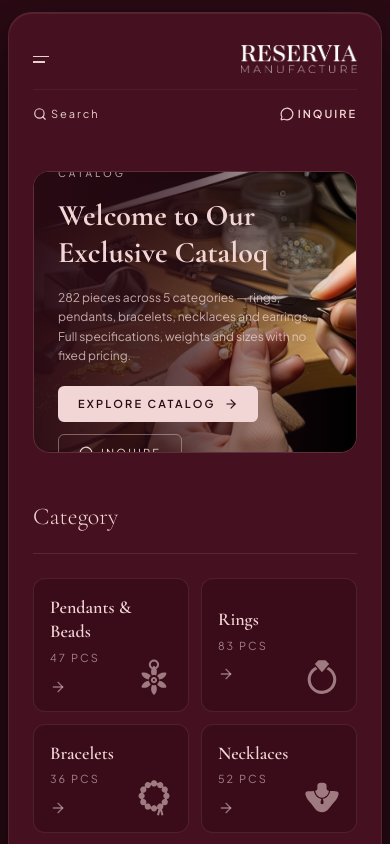
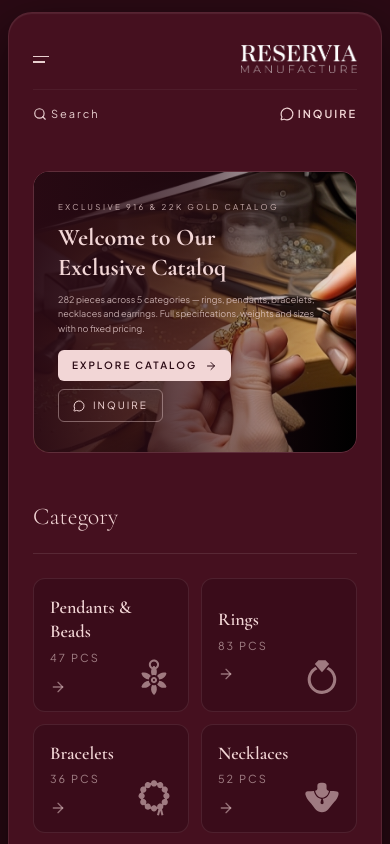
Before and after one commit to fitrimahadzir/RM-Hard-Gold-Cataloq, a React (Vite) app: page / in a window 390 px wide. Shown: the top 844 px of the page. Built offline with nearby package versions, Linux system fonts and the light colour scheme.

Commit message:
Shrink hero banner content on small screens

```diff
--- a/src/components/HomePage.tsx
+++ b/src/components/HomePage.tsx
@@ -48,34 +48,34 @@ export const HomePage: React.FC<HomePageProps> = ({
           className="w-full h-[280px] md:h-[360px] object-cover"
         />
         <div className="absolute inset-0 bg-gradient-to-r from-[#2A0A14]/95 via-[#2A0A14]/70 to-transparent" />
-        <div className="absolute inset-0 flex flex-col justify-center gap-4 px-6 md:px-12 max-w-2xl">
-          <span className="text-[10px] md:text-[11px] uppercase tracking-[0.3em] text-[#F2D6D6]/80">
+        <div className="absolute inset-0 flex flex-col justify-center gap-2.5 sm:gap-4 px-6 md:px-12 max-w-2xl">
+          <span className="text-[8px] sm:text-[10px] md:text-[11px] uppercase tracking-[0.3em] text-[#F2D6D6]/80">
             Exclusive 916 &amp; 22K Gold Catalog
           </span>
-          <h1 className="font-serif text-3xl md:text-5xl lg:text-[56px] leading-tight font-bold text-[#F2D6D6]">
+          <h1 className="font-serif text-[24px] sm:text-3xl md:text-5xl lg:text-[56px] leading-tight font-bold text-[#F2D6D6]">
             Welcome to Our
             <br />
             Exclusive Cataloq
           </h1>
-          <p className="text-xs md:text-sm text-[#E8CFCF]/80 leading-relaxed max-w-md">
+          <p className="text-[9px] sm:text-[11px] md:text-sm text-[#E8CFCF]/80 leading-relaxed max-w-md">
             {totalPieces} pieces across 5 categories — rings, pendants, bracelets, necklaces and
             earrings. Full specifications, weights and sizes with no fixed pricing.
           </p>
-          <div className="flex flex-wrap items-center gap-3 pt-1">
+          <div className="flex flex-wrap items-center gap-2 sm:gap-3 pt-1">
             <button
               onClick={() => onSelectCategory(categories[0].id)}
-              className="group flex items-center gap-2 bg-[#F2D6D6] hover:bg-white text-[#2A0A14] text-[11px] uppercase tracking-[0.2em] font-semibold px-5 py-2.5 rounded-[6px] transition-colors cursor-pointer"
+              className="group flex items-center gap-2 bg-[#F2D6D6] hover:bg-white text-[#2A0A14] text-[10px] sm:text-[11px] uppercase tracking-[0.2em] font-semibold px-3.5 py-2 sm:px-5 sm:py-2.5 rounded-[6px] transition-colors cursor-pointer"
             >
               Explore Catalog
-              <ArrowRight className="w-3.5 h-3.5 transition-transform group-hover:translate-x-1" />
+              <ArrowRight className="w-3 h-3 sm:w-3.5 sm:h-3.5 transition-transform group-hover:translate-x-1" />
             </button>
             <a
               href={waLink('Hello RM Atelier, I would like to inquire about your jewelry collection.')}
               target="_blank"
               rel="noreferrer"
-              className="flex items-center gap-2 border border-[#F2D6D6]/40 hover:border-[#F2D6D6]/80 text-[#F2D6D6] text-[11px] uppercase tracking-[0.2em] px-5 py-2.5 rounded-[6px] transition-colors cursor-pointer"
+              className="flex items-center gap-2 border border-[#F2D6D6]/40 hover:border-[#F2D6D6]/80 text-[#F2D6D6] text-[10px] sm:text-[11px] uppercase tracking-[0.2em] px-3.5 py-2 sm:px-5 sm:py-2.5 rounded-[6px] transition-colors cursor-pointer"
             >
-              <MessageCircle className="w-3.5 h-3.5" />
+              <MessageCircle className="w-3 h-3 sm:w-3.5 sm:h-3.5" />
               Inquire
             </a>
           </div>
```
